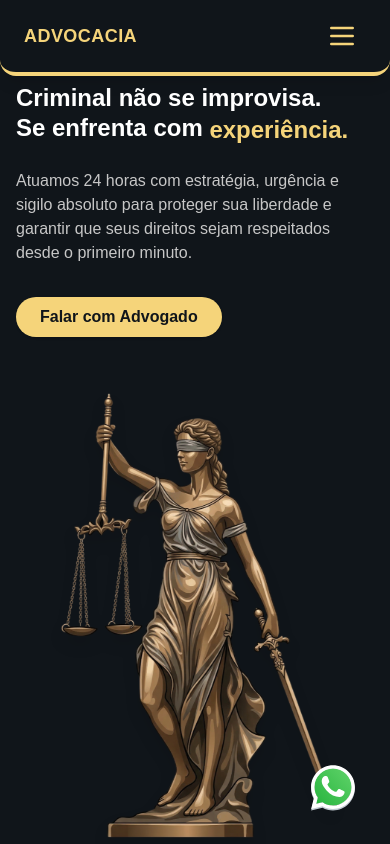
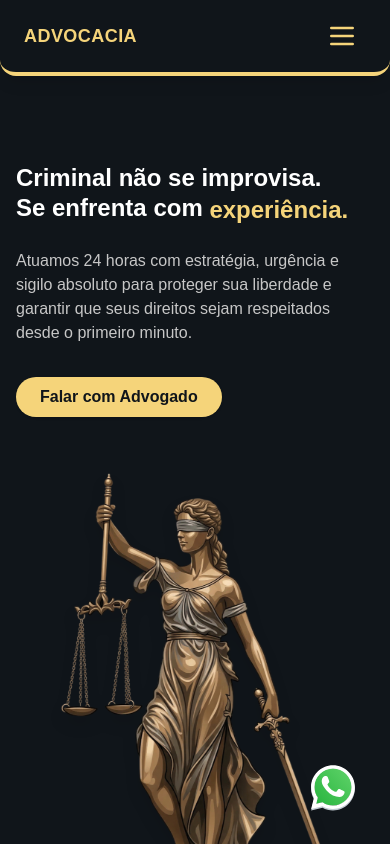
Before and after one commit to erickNA2/advocacia-template, a Next.js app: page / in a window 390 px wide. Shown: the top 844 px of the page. Built offline with nearby package versions, Linux system fonts and the light colour scheme.

Commit message:
hero hotfix

```diff
--- a/app/components/Hero.tsx
+++ b/app/components/Hero.tsx
@@ -24,7 +24,7 @@ export default function Hero() {
 	return (
 		<section
 			id="hero"
-			className="relative h-[110vh] md:h-screen w-full flex flex-col justify-center items-center overflow-hidden mt-auto md:m-0"
+			className="relative h-[110vh] md:h-screen w-full flex flex-col justify-center items-center overflow-hidden mt-20 md:m-0"
 			aria-labelledby="hero-heading"
 		>
 			<div className="relative w-full flex flex-col md:flex-row items-center justify-between gap-8 z-10">
```
